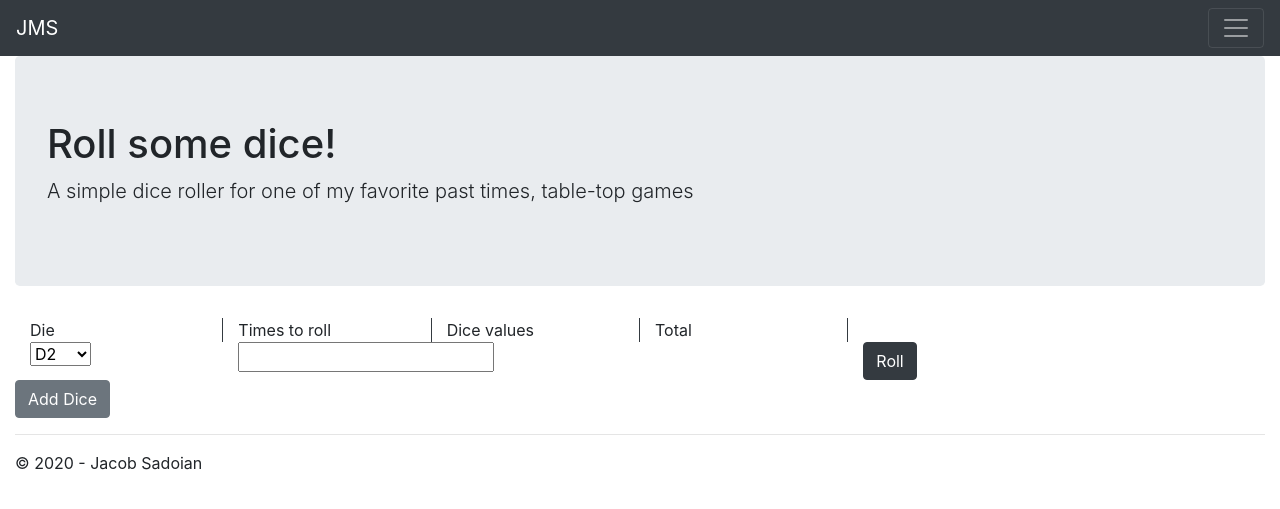
After one commit to jmsadoian/ResumeWebsite, a Flask app: page /dice in a window 1280 px wide. The commit adds this page. Shown: the top 509 px of the page. Run offline with Flask 2, Linux system fonts and the light colour scheme; parts of the project's set-up code (start-up, migrations or seed data) failed here and were passed over; some libraries are stand-ins or nearby versions.

Commit message:
Added Dice Roller
Added a simple dice roller page to the website

```diff
--- /dev/null
+++ b/ResumeWebsite/ResumeWebsite/static/scripts/personal/dice.js
@@ -0,0 +1,81 @@
+var rowCount = 0;
+$( document ).ready(function()  {
+    addDice();
+});
+
+function addDice(){
+    rowCount += 1;
+
+    let container = $('#diceContainer');
+    container.append(`
+    <div id = "dice${rowCount}" class="diceForm" >
+        <div class="row">
+            <div class="col-sm-2">
+
+                <select name="dice" id="dietype${rowCount}">
+                    <option value="2">D2</option>
+                    <option value="4">D4</option>
+                    <option value="6">D6</option>
+                    <option value="8">D8</option>
+                    <option value="10">D10</option>
+                    <option value="12">D12</option>
+                    <option value="20">D20</option>
+                    <option value="50">D50</option>
+                    <option value="100">D100</option>
+                </select>
+            </div>
+
+            <div class="col-sm-2">
+                <input id="diecount${rowCount}" type="number" min="0">
+            </div>
+            <div class="col-sm-2">
+                <p id="values${rowCount}">   </p>
+            </div>
+            <div class="col-sm-2">
+                <p id="total${rowCount}">   </p>
+            </div>
+            <div class="col-sm-2">
+                <button type="button" class="btn btn-dark roll" id="${rowCount}" onClick="rollDie(this.id)">Roll</button>
+            </div>
+
+
+        </div>
+    </div>
+    `);
+
+
+    // return 0;
+
+};
+
+function rollDie(id){
+    let die = $(`#dietype${id}`).val();
+    let count = $(`#diecount${id}`).val();
+    let sum = 0;
+    let values = [];
+    let temp = 0;
+
+    for (var i = 0; i < count; i++) {
+        temp = randomInteger(1,die);
+        values.push(temp);
+        sum += temp;
+    }
+    printValues(values, sum, id);
+
+};
+
+function randomInteger(min, max) {
+    return Math.floor(Math.random() * (max - min + 1)) + min;
+};
+
+function printValues(array, sum, id){
+    let string = ""
+    array.forEach(element => {
+        string += element + " ";
+    });
+    $(`#values${id}`).text(string);
+    $(`#total${id}`).text(sum);
+
+
+
+};
--- /dev/null
+++ b/ResumeWebsite/ResumeWebsite/templates/dice.html
@@ -0,0 +1,37 @@
+{% extends "layout.html" %}
+
+{% block content %}
+
+
+<div class="jumbotron">
+    <h1>Roll some dice!</h1>
+    <p class="lead">A simple dice roller for one of my favorite past times, table-top games</p>
+
+</div>
+
+
+<div id="diceContainer" class="container-fluid">
+    <div class="row">
+        <div class="col-sm-2 border-right border-dark">Die</div>
+        <div class="col-sm-2 border-right border-dark">Times to roll</div>
+        <div class="col-sm-2 border-right border-dark">Dice values</div>
+        <div class="col-sm-2 border-right border-dark">Total</div>
+        <div class="col-sm-2 "></div>
+
+
+    </div>
+</div>
+
+<div class="container-fluid">
+    <div class="row">
+        <!-- <input type="button" name="Add Dice" value="Add Die" onclick="addDice()" > -->
+        <button type="button" class="btn btn-secondary " name="Add Dice" onClick="addDice()">Add Dice</button>
+    </div>
+</div>
+
+
+{% endblock %}
+
+{% block scripts %}
+<script src="/static/scripts/personal/dice.js"></script>
+{% endblock %}
--- a/ResumeWebsite/ResumeWebsite/templates/index.html
+++ b/ResumeWebsite/ResumeWebsite/templates/index.html
@@ -17,9 +17,9 @@
         <p><a class="btn btn-default" href="{{ url_for('about') }}">Learn more &raquo;</a></p>
     </div>
     <div class="col-md-4">
-        <h2>Get more libraries</h2>
-        <p>The Python Package Index is a repository of software for the Python programming language.</p>
-        <p><a class="btn btn-default" href="https://pypi.python.org/pypi">Learn more &raquo;</a></p>
+        <h2>Projects and applications</h2>
+        <p>Check out some of the small web applications I have developed</p>
+        <p><a class="btn btn-default" href="{{ url_for('apps') }}">Learn more &raquo;</a></p>
     </div>
     <div class="col-md-4">
         <h2>Microsoft Azure</h2>
--- a/ResumeWebsite/ResumeWebsite/templates/layout.html
+++ b/ResumeWebsite/ResumeWebsite/templates/layout.html
@@ -44,7 +44,8 @@
         </footer>
     </div>
     <!-- JS, Popper.js, and jQuery -->
-    <script src="https://code.jquery.com/jquery-3.5.1.slim.min.js" integrity="sha384-DfXdz2htPH0lsSSs5nCTpuj/zy4C+OGpamoFVy38MVBnE+IbbVYUew+OrCXaRkfj" crossorigin="anonymous"></script>
+    <!-- <script src="https://code.jquery.com/jquery-3.5.1.slim.min.js" integrity="sha384-DfXdz2htPH0lsSSs5nCTpuj/zy4C+OGpamoFVy38MVBnE+IbbVYUew+OrCXaRkfj" crossorigin="anonymous"></script> -->
+    <script src="https://code.jquery.com/jquery-3.5.1.js" integrity="sha256-QWo7LDvxbWT2tbbQ97B53yJnYU3WhH/C8ycbRAkjPDc=" crossorigin="anonymous"></script>
     <script src="https://cdn.jsdelivr.net/npm/popper.js@1.16.1/dist/umd/popper.min.js" integrity="sha384-9/reFTGAW83EW2RDu2S0VKaIzap3H66lZH81PoYlFhbGU+6BZp6G7niu735Sk7lN" crossorigin="anonymous"></script>
     <script src="https://stackpath.bootstrapcdn.com/bootstrap/4.5.2/js/bootstrap.min.js" integrity="sha384-B4gt1jrGC7Jh4AgTPSdUtOBvfO8shuf57BaghqFfPlYxofvL8/KUEfYiJOMMV+rV" crossorigin="anonymous"></script>
 
--- a/ResumeWebsite/ResumeWebsite/views.py
+++ b/ResumeWebsite/ResumeWebsite/views.py
@@ -3,7 +3,7 @@ Routes and views for the flask application.
 """
 
 from datetime import datetime
-from flask import render_template
+from flask import render_template, request
 from ResumeWebsite import app
 
 @app.route('/')
@@ -34,3 +34,42 @@ def about():
         title='Professional Resume',
         year=datetime.now().year
     )
+@app.route('/apps')
+def apps():
+    """Renders the about page."""
+    return render_template(
+        'apps.html',
+        title='List of Webapps',
+        year=datetime.now().year
+    )
+
+@app.route('/weather')
+def weather():
+    """Renders the about page."""
+    return render_template(
+        'weather.html',
+        title='Weather',
+        year=datetime.now().year
+    )
+@app.route('/dice', methods=["POST","GET"])
+def dice():
+    """Renders the about page."""
+    return render_template(
+        'dice.html',
+        title='Roll some dice',
+        year=datetime.now().year
+    )
+
+@app.route('/store')
+def store():
+    """Renders the about page."""
+    return render_template(
+        'store.html',
+        title='Online Store',
+        year=datetime.now().year
+    )
+
+@app.route('/roll', methods=["POST"])
+def roll():
+    print(request.form['dice'])
+    return "hello"
```
Also changed, not shown: ResumeWebsite/ResumeWebsite/templates/apps.html (added, +11 -0 lines), 1 other file.
